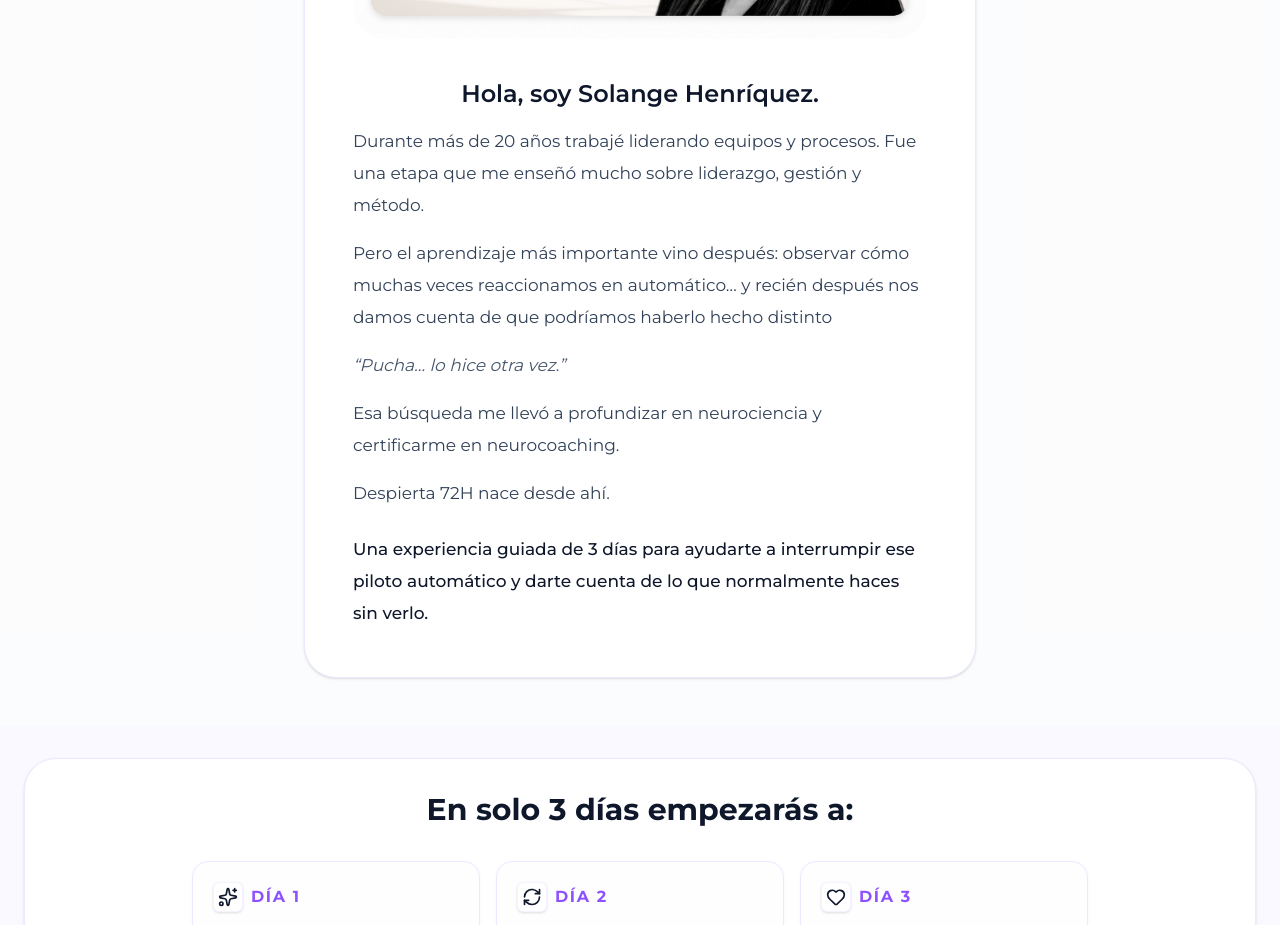
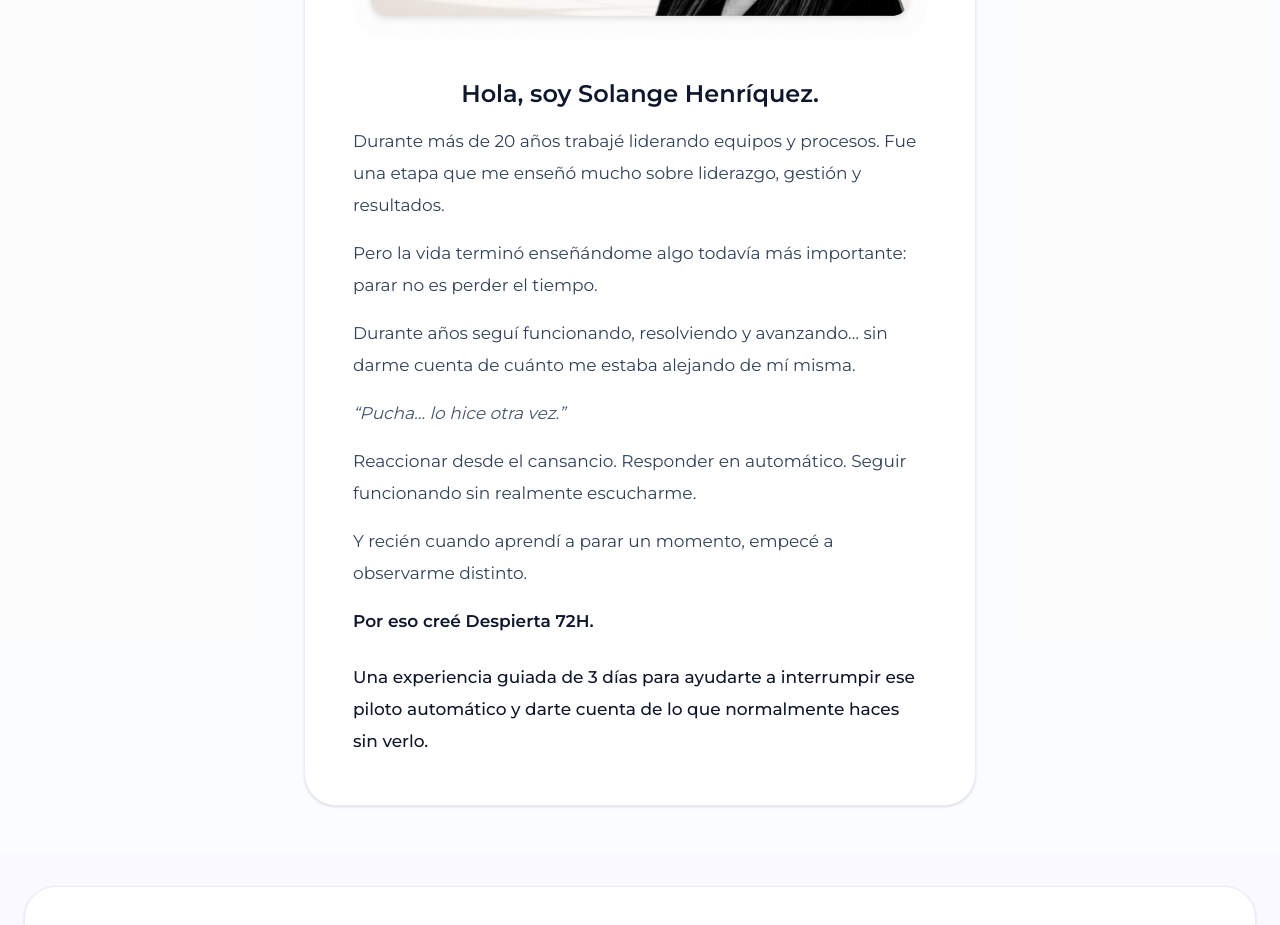
Before and after one commit to cursossolange/despierta-72h, a React (Vite) app: page / in a window 1280 px wide. Shown: the part 2160-3085 px from the top of the page. Built offline with nearby package versions, Linux system fonts and the light colour scheme; no server answers.

Commit message:
Update LandingPage.tsx

```diff
--- a/src/components/LandingPage.tsx
+++ b/src/components/LandingPage.tsx
@@ -265,15 +265,19 @@ más pierdes tu libertad de elegir cómo quieres vivir.
 
   <div className="text-sm md:text-[17px] text-slate-700 leading-8 font-normal space-y-4 max-w-2xl mx-auto text-left">
 
-  <p>
-    Durante más de 20 años trabajé liderando equipos y procesos.
-  Fue una etapa que me enseñó mucho sobre liderazgo, gestión y método.
+ <p>
+  Durante más de 20 años trabajé liderando equipos y procesos.
+  Fue una etapa que me enseñó mucho sobre liderazgo, gestión y resultados.
 </p>
 
 <p>
-  Pero el aprendizaje más importante vino después:
-  observar cómo muchas veces reaccionamos en automático…
-  y recién después nos damos cuenta de que podríamos haberlo hecho distinto
+  Pero la vida terminó enseñándome algo todavía más importante:
+  parar no es perder el tiempo.
+</p>
+
+<p>
+  Durante años seguí funcionando, resolviendo y avanzando…
+  sin darme cuenta de cuánto me estaba alejando de mí misma.
 </p>
 
 <p className="italic text-slate-600">
@@ -281,11 +285,18 @@ más pierdes tu libertad de elegir cómo quieres vivir.
 </p>
 
 <p>
-  Esa búsqueda me llevó a profundizar en neurociencia y certificarme en neurocoaching.
+  Reaccionar desde el cansancio.
+  Responder en automático.
+  Seguir funcionando sin realmente escucharme.
 </p>
 
 <p>
-  Despierta 72H nace desde ahí.
+  Y recién cuando aprendí a parar un momento,
+  empecé a observarme distinto.
+</p>
+
+<p className="font-semibold text-slate-900">
+  Por eso creé Despierta 72H.
 </p>
 
 <p className="mt-6 font-medium text-slate-900">
```
